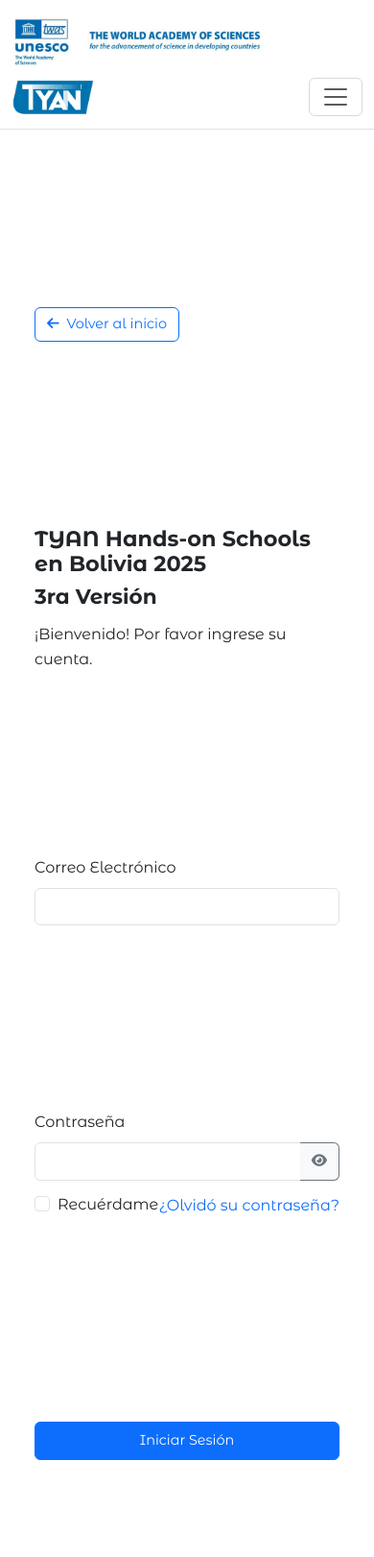
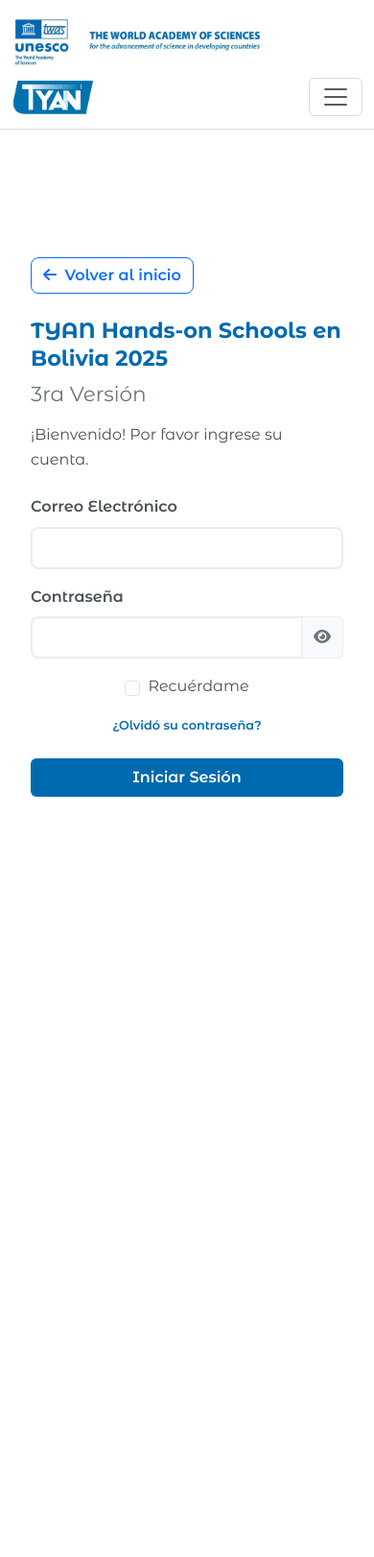
Before and after one commit to AIVERKE/Organizador-Cursos-TWAS, a Flask app: page /login in a window 390 px wide. Shown: the whole page at 96% size. After the commit the page ends 830 px from the top, so only its background shows below. Run offline with Flask 3, Linux system fonts and the light colour scheme; some libraries are stand-ins or nearby versions.

Commit message:
feat:mejorar index del FrontEnd correciones finales

```diff
--- a/app/static/css/styleLogin.css
+++ b/app/static/css/styleLogin.css
@@ -2,52 +2,134 @@
 body, html {
   height: 100%;
   margin: 0;
-  /* padding: 0; */
-  /* padding-top: 80px;   */
+  font-family: 'Montserrat Alternates', sans-serif;
+  padding-top: 80px;
 }
 
 /* Contenedor principal */
 .login-container {
-  min-height: 100vh;
+  min-height: calc(100vh - 80px);
   display: flex;
   flex-direction: column;
 }
 
 /* Espacio para evitar solapamiento con navbar */
 .form-content {
-  margin-top: 1.5rem;
-  margin-bottom: 2rem;
+  max-width: 400px;
+  width: 100%;
+  margin: 0 auto;
+  padding: 1rem;
 }
 
 /* Panel izquierdo */
 .left-panel {
-
   background-color: white;
   display: flex;
   flex-direction: column;
   justify-content: center;
 }
 
+/* Panel derecho */
+.bg-primary {
+  background-color: #006ab0 !important;
+}
+
+/* Botón volver */
+.btn-back {
+  border-radius: 0.5rem;
+  font-weight: 600;
+}
+
 /* Ajustes del formulario */
 .display-5 {
   font-size: 2.2rem;
   margin-bottom: 1.2rem !important;
+  color: #006ab0;
+  line-height: 1.3;
 }
 
 .display-5 small {
   font-size: 1.1rem;
   display: block;
   margin-top: 0.5rem;
+  color: #6c757d;
+  font-weight: 400;
 }
 
 .lead {
   font-size: 1.1rem;
   margin-bottom: 1.5rem !important;
+  color: #495057;
 }
 
-/* Panel derecho */
-.bg-primary {
-  background-color: #006ab0 !important;
+/* Campos de formulario */
+.form-control {
+  border: 2px solid #e9ecef;
+  padding: 0.8rem 1rem;
+  font-size: 1rem;
+  border-radius: 0.5rem;
+  transition: all 0.3s;
+}
+
+.form-control:focus {
+  border-color: #006ab0;
+  box-shadow: 0 0 0 0.25rem rgba(0, 106, 176, 0.25);
+}
+
+.form-label {
+  font-weight: 600;
+  margin-bottom: 0.5rem;
+  color: #495057;
+}
+
+/* Checkbox y enlace olvidó contraseña */
+.form-check {
+  display: flex;
+  align-items: center;
+}
+
+.form-check-input {
+  margin-right: 0.5rem;
+}
+
+.form-check-label {
+  color: #495057;
+}
+
+.forgot-link {
+  color: #006ab0;
+  font-weight: 600;
+  font-size: 0.9rem;
+}
+
+.forgot-link:hover {
+  color: #0084d6;
+  text-decoration: underline;
+}
+
+/* Botón mostrar contraseña */
+.toggle-password {
+  border-left: none;
+  background-color: #f8f9fa;
+  border-color: #e9ecef;
+}
+
+.toggle-password:hover {
+  background-color: #e9ecef;
+}
+
+/* Botón de login */
+.btn-login {
+  background-color: #006ab0;
+  border: none;
+  font-weight: 600;
+  font-size: 1.1rem;
+  transition: all 0.3s;
+}
+
+.btn-login:hover {
+  background-color: #0084d6;
+  transform: translateY(-2px);
 }
 
 /* Contenedor de imagen UNESCO */
@@ -66,18 +148,11 @@ body, html {
   margin: 0 auto;
 }
 
-/* Botón mostrar contraseña */
-.toggle-password {
-  border-left: none;
-  background-color: #f8f9fa;
-}
-
 /* Responsividad mejorada */
 @media (max-width: 1200px) {
   .display-5 {
     font-size: 2rem;
   }
-
 }
 
 @media (max-width: 992px) {
@@ -90,25 +165,22 @@ body, html {
   }
 
   .left-panel {
-    padding: 1.5rem !important;
+    padding: 2rem !important;
   }
 
   .form-content {
-    margin-top: 0.5rem;
+    margin-top: 0;
+    padding: 0.5rem;
   }
-
-
-
 }
 
 @media (max-width: 768px) {
-  .container-fluid {
-    overflow-y: auto;
+  body, html {
+    padding-top: 70px;
   }
 
-  /* Espacio adicional para evitar solapamiento con navbar fijo */
-  .form-content {
-    padding-top: 2rem;
+  .login-container {
+    min-height: calc(100vh - 70px);
   }
 
   .display-5 {
@@ -117,10 +189,23 @@ body, html {
   }
 
   .left-panel {
-    padding: 1rem !important;
+    padding: 1.5rem !important;
     justify-content: flex-start;
   }
 
+  .form-content {
+    padding-top: 0;
+  }
+
+  /* CORRECCIÓN: Eliminar margen superior excesivo */
+  .mb-3 {
+    margin-bottom: 1rem !important;
+    margin-top: 0 !important;
+  }
+
+  .navbar-spacer {
+    height: 60px !important;
+  }
 }
 
 @media (max-width: 576px) {
@@ -132,49 +217,59 @@ body, html {
     font-size: 1rem;
   }
 
-  .form-content {
-    margin-top: 0;
-    padding-top: 1.5rem;
-    padding-bottom: 2rem;
+  .left-panel {
+    padding: 1rem !important;
   }
 
-  .left-panel {
-    padding: 0.5rem !important;
+  .form-content {
+    padding: 0.25rem;
+  }
+
+  .form-control {
+    padding: 0.7rem 0.9rem;
+    font-size: 0.95rem;
+  }
+
+  .btn-login {
+    font-size: 1rem;
+    padding: 0.7rem;
+  }
+
+  .forgot-link {
+    font-size: 0.8rem;
   }
 }
 
 /* Asegurar que los elementos sean visibles en pantallas pequeñas */
 .form-control {
-  font-size: 0.9rem;
+  font-size: 1rem;
 }
 
 .btn {
-  font-size: 0.9rem;
-}
-
-/* Mejorar espaciado en dispositivos móviles */
-@media (max-width: 768px) {
-  .mb-3 {
-    margin-bottom: 0.8rem !important;
-    margin-top: 12rem !important;
-  }
-
-  .mb-4 {
-    margin-bottom: 1.2rem !important;
-  }
+  font-size: 1rem;
 }
 
 /* Estilos para evitar que el contenido quede detrás del navbar */
-@media (max-width: 991.98px) {
-  body {
-    padding-top: 0;
+.navbar.fixed-top {
+  position: fixed;
+  width: 100%;
+  z-index: 1030;
+}
+
+/* Utilidades adicionales */
+.text-primary-custom {
+  color: #006ab0 !important;
+}
+
+/* Mejorar la alineación en móviles */
+@media (max-width: 768px) {
+  .d-flex.justify-content-between {
+    flex-direction: column;
+    align-items: flex-start;
+    gap: 1rem;
   }
 
-  .navbar.fixed-top {
-    position: fixed;
-    width: 100%;
-    z-index: 1030;
+  .forgot-link {
+    margin-left: 0;
   }
-
-
 }
--- a/app/static/css/styleinicio.css
+++ b/app/static/css/styleinicio.css
@@ -85,7 +85,7 @@ body {
 
 /* Nosotros */
 .nosotros h2 {
-  color: #0077c2;
+  color: #0069B5;
 }
 
 .organizadores {
@@ -107,12 +107,12 @@ body {
   border-radius: 50%;
   margin: 0 auto 1rem auto;
   display: block;
-  border: 4px solid #0077c2;
+  border: 4px solid #0069B5;
 }
 
 .organizador h4 {
   margin: 0.5rem 0 0.2rem;
-  color: #0077c2;
+  color: #0069B5;
 }
 
 .organizador p {
@@ -153,7 +153,7 @@ body {
 }
 
 .carousel-indicators [data-bs-target] {
-  background-color: #0077c2;
+  background-color: #0069B5;
   width: 10px;
   height: 10px;
   border-radius: 50%;
--- a/app/templates/Asistencia/asistencia.html
+++ b/app/templates/Asistencia/asistencia.html
@@ -39,7 +39,7 @@
 
         <p class="lead mb-4 text-center">
           <span class="i18n i18n-es">
-            ¡Bienvenido al control de asistencia de las Escuelas Prácticas TYAN en Bolivia 2025! <br>
+            ¡Bienvenido al control de asistencia de TYAN Hands-on Schools en Bolivia 2025! <br>
             Por favor, ingrese el correo electrónico con el que se registró en el sistema <br>
             y el código proporcionado para registrar su asistencia.
           </span>
--- a/app/templates/ForgotPassword/ForgotPasswordAlert.html
+++ b/app/templates/ForgotPassword/ForgotPasswordAlert.html
@@ -4,7 +4,7 @@
   <meta charset="UTF-8">
   <title>Login Química</title>
   <link href="https://fonts.googleapis.com/css2?family=Montserrat+Alternates:wght@400;600;700&display=swap" rel="stylesheet">
-  <link rel="stylesheet" href="{{url_for('static', filename='css/styleLogin.css')}}">
+  <link rel="stylesheet" href="{{url_for('static', filename='css/forgotPassword.css')}}">
 
 </head>
 <body>
--- a/app/templates/ForgotPassword/ResetPassword.html
+++ b/app/templates/ForgotPassword/ResetPassword.html
@@ -9,7 +9,7 @@
     />
     <link
       rel="stylesheet"
-      href="{{url_for('static', filename='css/styleLogin.css')}}"
+      href="{{url_for('static', filename='css/forgotPassword.css')}}"
     />
     <link
       rel="stylesheet"
--- a/app/templates/login.html
+++ b/app/templates/login.html
@@ -9,34 +9,27 @@
 {% block footer %}{% endblock %}
 
 {% block content %}
-<div class="container-fluid min-vh-100 d-flex flex-column">
-  <!-- Navbar heredado de base.html -->
-
+<div class="container-fluid login-container">
   <!-- Espacio para evitar solapamiento con navbar en móviles -->
-  <div class="d-block d-lg-none" style="height: 80px;"></div>
+  <div class="d-block d-lg-none navbar-spacer" style="height: 80px;"></div>
 
   <div class="row flex-grow-1 g-0">
+    <!-- Panel izquierdo - Formulario -->
+    <div class="col-lg-6 d-flex flex-column justify-content-center p-4 p-md-5 left-panel">
+      <div class="mx-auto form-content">
+        <!-- Botón volver al index -->
+        <div class="d-flex justify-content-start mb-4">
+          <a href="{{ url_for('home.index') }}" class="btn btn-outline-primary btn-back">
+            <i class="fas fa-arrow-left me-1"></i>
+            <span class="i18n i18n-es">Volver al inicio</span>
+            <span class="i18n i18n-en">Back to home</span>
+          </a>
+        </div>
 
-<!-- Boton volver al index -->
-
-
- <div class="col-lg-6 d-flex flex-column justify-content-center p-4 p-md-5">
-      <div class="mx-auto form-content" style="max-width: 400px; width: 100%;">
-        <div class="d-flex justify-content-start mb-3">
-  <a href="{{ url_for('home.index') }}" class="btn btn-outline-primary">
-    <i class="fas fa-arrow-left me-1"></i>
-    <span class="i18n i18n-es">Volver al inicio</span>
-    <span class="i18n i18n-en">Back to home</span>
-  </a>
-</div>
-
-
-
-
-    <!-- Panel izquierdo - Formulario -->
+        <!-- Título y descripción -->
         <h1 class="display-5 fw-bold mb-3">
           <span class="i18n i18n-es">TYAN Hands-on Schools en Bolivia 2025<br><small class="fs-4">3ra Versión</small></span>
-          <span class="i18n i18n-en">TYAN Hands-on Schools en Bolivia 2025<br><small class="fs-4">3rd Version</small></span>
+          <span class="i18n i18n-en">TYAN Hands-on Schools in Bolivia 2025<br><small class="fs-4">3rd Version</small></span>
         </h1>
 
         <p class="lead mb-4">
@@ -44,6 +37,7 @@
           <span class="i18n i18n-en">Welcome! Please log in to your account.</span>
         </p>
 
+        <!-- Formulario -->
         <form class="needs-validation" action="{{ url_for('auth.login') }}" method="POST" novalidate>
           <div class="mb-3">
             <label for="email" class="form-label">
@@ -74,13 +68,13 @@
                 <span class="i18n i18n-en">Remember me</span>
               </label>
             </div>
-            <a href="{{ url_for('auth.forgot_password') }}" class="text-decoration-none">
+            <a href="{{ url_for('auth.forgot_password') }}" class="text-decoration-none forgot-link">
               <span class="i18n i18n-es">¿Olvidó su contraseña?</span>
               <span class="i18n i18n-en">Forgot password?</span>
             </a>
           </div>
 
-          <button type="submit" class="btn btn-primary w-100 py-2 mb-3">
+          <button type="submit" class="btn btn-primary w-100 py-2 mb-3 btn-login">
             <span class="i18n i18n-es">Iniciar Sesión</span>
             <span class="i18n i18n-en">Login</span>
           </button>
@@ -89,7 +83,7 @@
     </div>
 
     <!-- Panel derecho - Imagen UNESCO (solo desktop) -->
-    <div class="col-lg-6 d-none d-lg-flex bg-primary align-items-center justify-content-center p-5">
+    <div class="col-lg-6 d-none d-lg-flex bg-primary align-items-center justify-content-center p-5 right-panel">
       <div class="unesco-container">
         <img src="{{ url_for('static', filename='images/Flag_of_UNESCO.png') }}" alt="UNESCO" class="unesco-img">
       </div>
```
Also changed, not shown: app/static/css/forgotPassword.css (added, +160 -0 lines), app/templates/ForgotPassword/ForgotPassword.html (+63 -25 lines), app/templates/index.html (+4 -4 lines).
